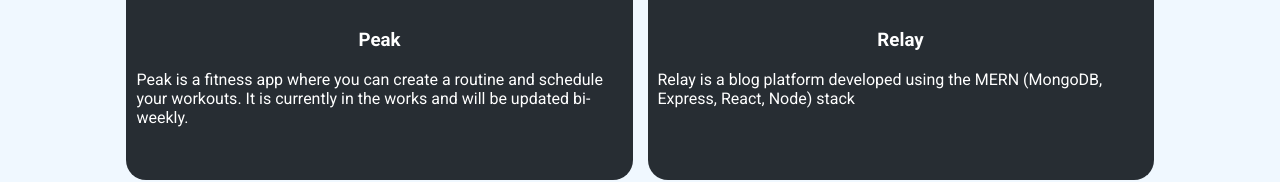
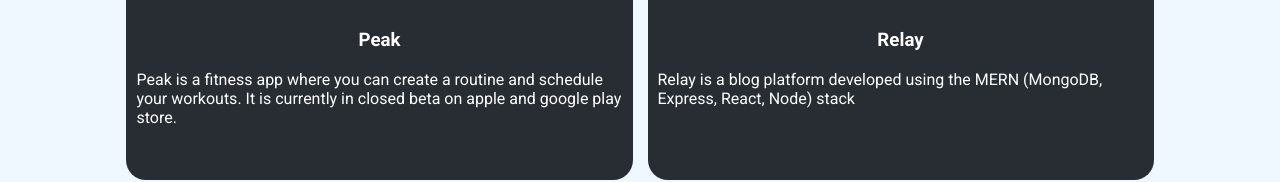
Before and after one commit to codehoover/personal_webpage, a Next.js app: page / in a window 1280 px wide. Shown: the part 3546-3728 px from the top of the page. Built offline with nearby package versions, Linux system fonts and the light colour scheme.

Commit message:
updated peak description

```diff
--- a/src/pages/main.js
+++ b/src/pages/main.js
@@ -546,7 +546,7 @@
               <Project_Card
                 title={"Peak"}
                 desc={
-                  "Peak is a fitness app where you can create a routine and schedule your workouts. It is currently in the works and will be updated bi-weekly."
+                  "Peak is a fitness app where you can create a routine and schedule your workouts. It is currently in closed beta on apple and google play store."
                 }
                 code_link={"https://github.com/codehoover/peak"}
                 link={"https://peak-fitness.vercel.app//"}
```
